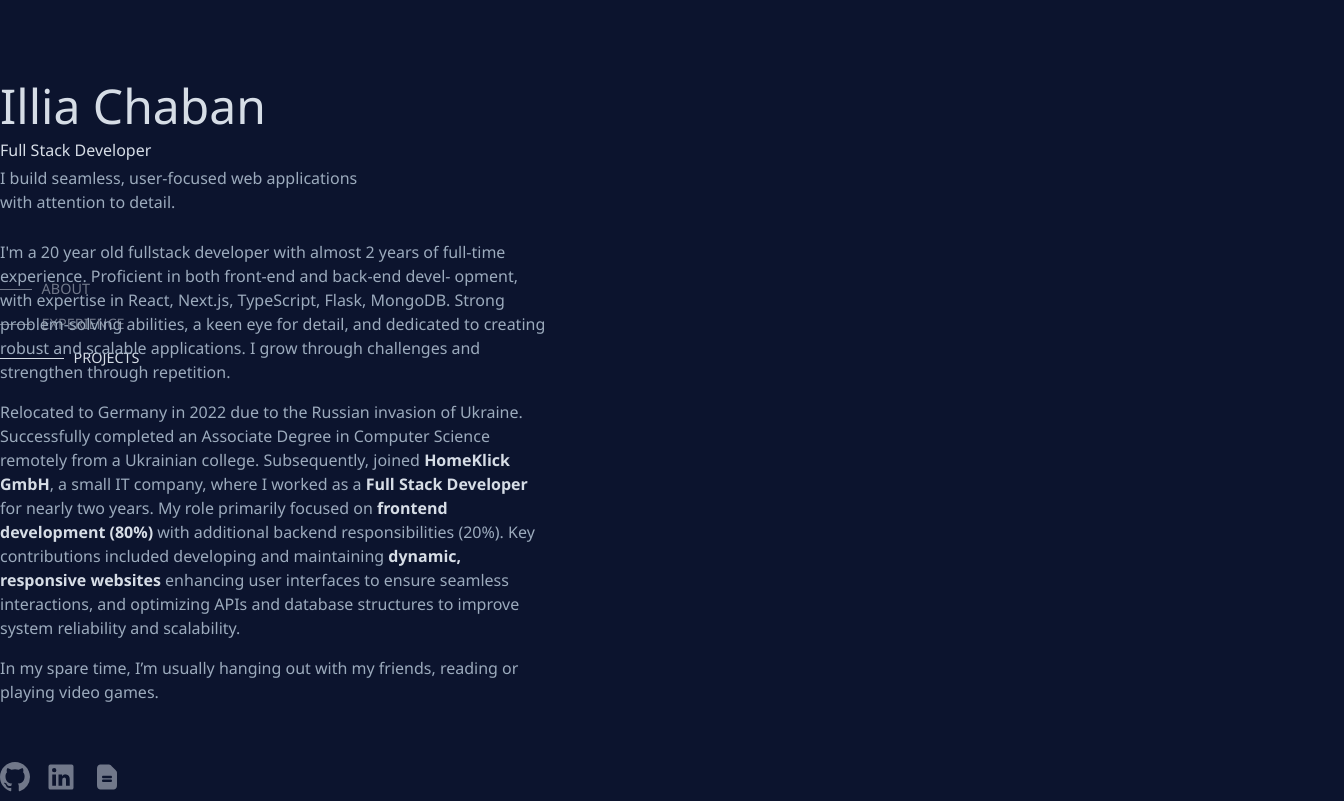
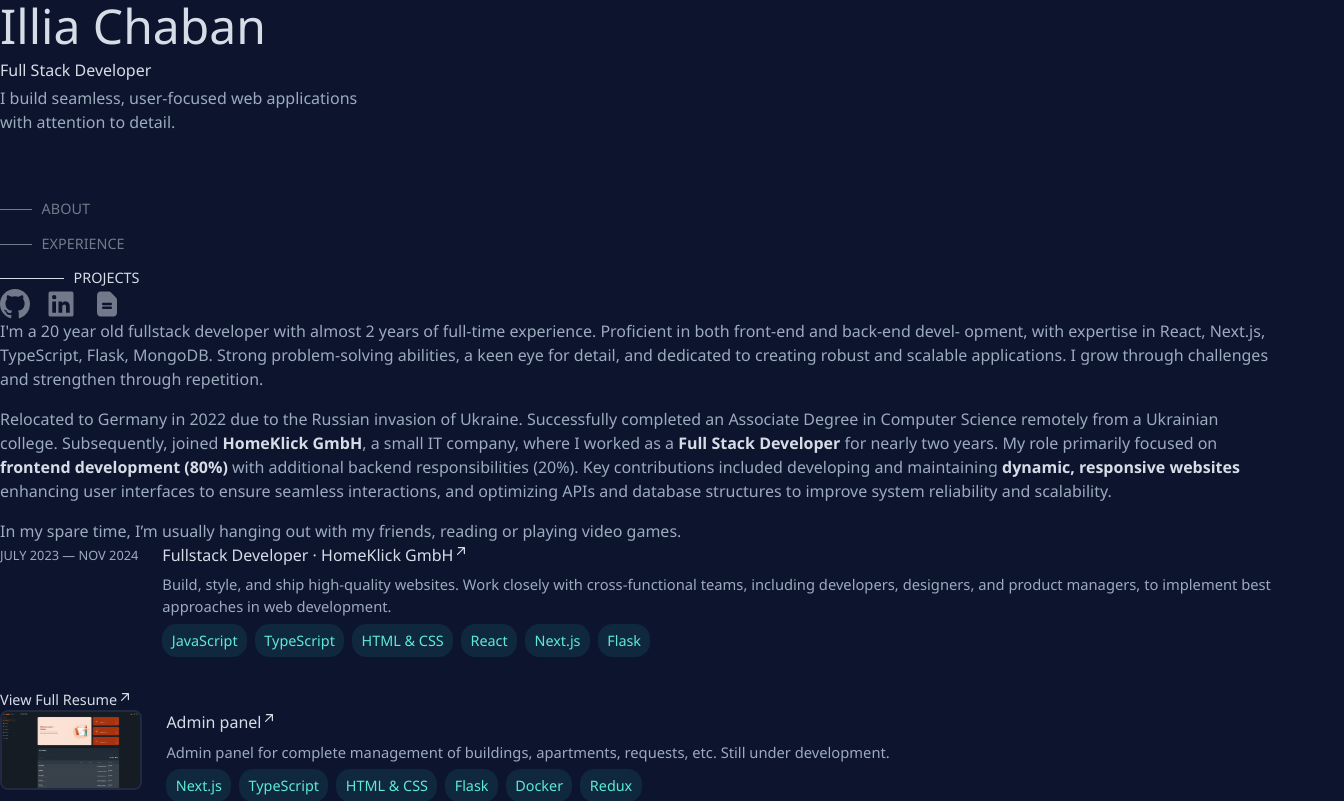
Before and after one commit to Illmix/illia-chaban, a React (Vite) app: page / in a window 1280 px wide. Shown: the top 801 px of the page, 1344 px wide, since content can reach past the window. Built offline with nearby package versions, Linux system fonts and the light colour scheme.

Commit message:
change sides css with tailwind

```diff
--- a/src/App.css
+++ b/src/App.css
@@ -1,24 +1,3 @@
-.left-side, .right-side {
-    display: flex;
-    flex-direction: column;
-    width: 100%;
-    max-width: 550px;
-    padding: 5rem 0;
-}
-
-.left-side-wrapper {
-    display: flex;
-    flex-direction: column;
-    justify-content: space-between;
-    height: 89svh;
-    position: fixed;
-}
-
-.right-side {
-    align-items: flex-end;
-    gap: 8rem;
-}
-
 .header {
     display: flex;
     flex-direction: column;
--- a/src/config.ts
+++ b/src/config.ts
@@ -14,7 +14,7 @@ export const experiences: IWorkItem[] = [{
 
 export const projects: IWorkItem[] = [
     {
-        title: "Admin panel ",
+        title: "Admin panel",
         description: "Admin panel for complete management of buildings, apartments, requests, etc. Still under development.",
         technologies: ['Next.js', 'TypeScript', 'HTML & CSS', 'Flask', 'Docker', 'Redux'],
         id: 1,
@@ -22,7 +22,7 @@ export const projects: IWorkItem[] = [
         picture: adminPanel
     },
     {
-        title: "3D Konfigurator ",
+        title: "3D Konfigurator",
         description: "The web-application designed for virtual exploration and customization of residential properties.",
             technologies: ['React', 'JavaScript', 'HTML & CSS', 'Flask', 'Docker', 'Nginx'],
         id: 2,
--- a/src/index.css
+++ b/src/index.css
@@ -45,6 +45,7 @@ body {
 
 h1, h2, h3, h4, h5 {
   color: var(--heading-color);
+  display: flex;
 }
 
 h1 {
--- a/src/sections/left-side/LeftSide.tsx
+++ b/src/sections/left-side/LeftSide.tsx
@@ -6,8 +6,8 @@ interface LeftSideProps {
 
 const LeftSide = ({children}: LeftSideProps) => {
     return (
-        <div className="left-side">
-            <div className="left-side-wrapper">
+        <div className="left-side flex flex-col w-full max-w-[550px] py-20">
+            <div className="left-side-wrapper flex flex-col justify-between h-[89svh] fixed">
                 {children}
             </div>
         </div>
--- a/src/sections/right-side/RightSide.tsx
+++ b/src/sections/right-side/RightSide.tsx
@@ -6,7 +6,7 @@ interface RightSideProps {
 
 const RightSide = ({children}: RightSideProps) => {
     return (
-        <div className="right-side">
+        <div className="right-side flex flex-col w-full max-w-[550px] py-20 items-center gap-[8rem]">
             {children}
         </div>
     );
```
